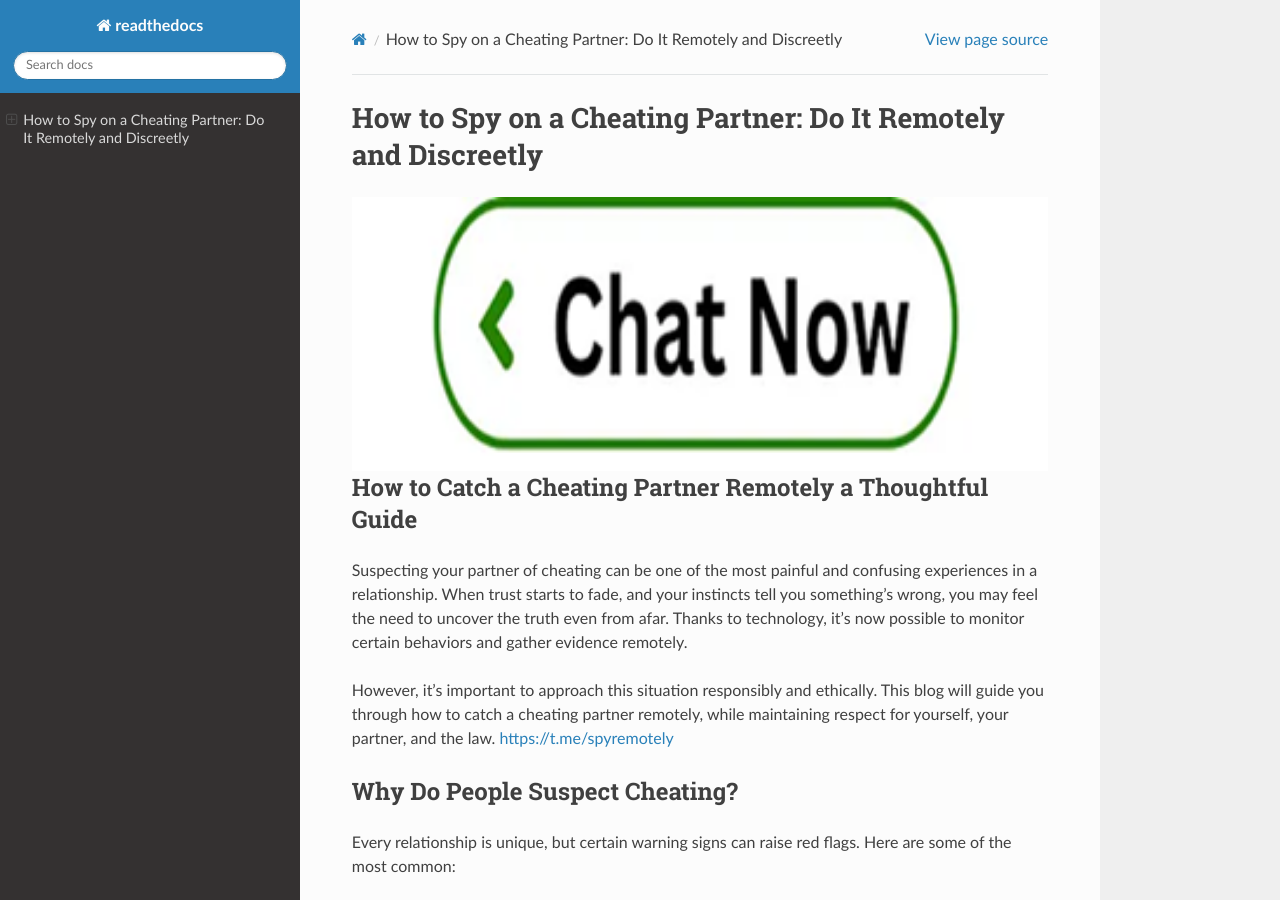
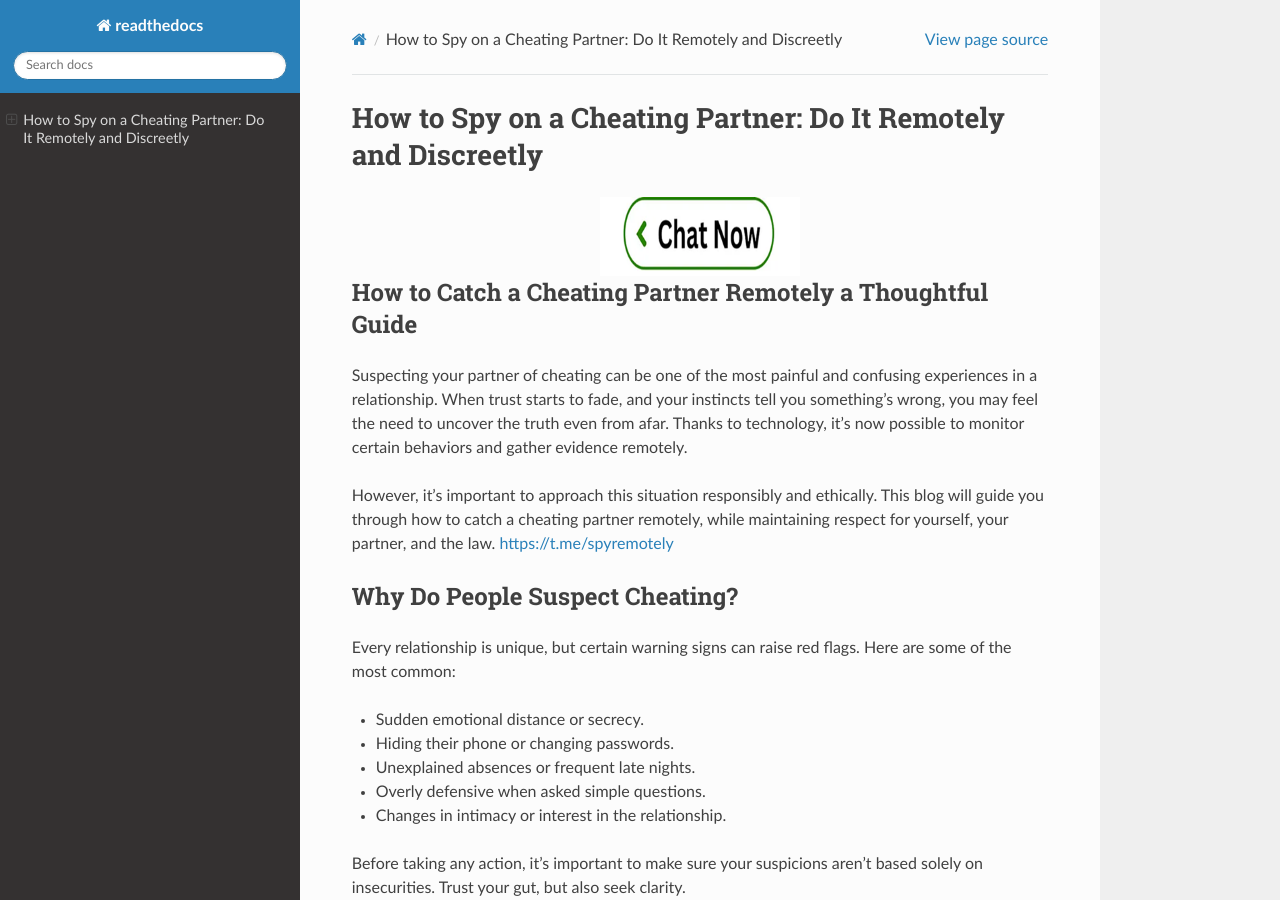
Before and after one commit to intjardocs2/howtocheckpartnercheating, a Sphinx documentation site: the page built from source/index.rst, in a window 1280 px wide and 900 px high. Built offline with Sphinx 7.4.7 and the Read the Docs theme 3.1.0, drawn with Linux system fonts in a browser that asks for light colours.

Commit message:
Update index.rst

```diff
--- a/source/index.rst
+++ b/source/index.rst
@@ -5,7 +5,7 @@ How to Spy on a Cheating Partner: Do It Remotely and Discreetly
 
    <div align="center">
      <a href="https://t.me/spyremotely" target="_blank">
-       <img src="_static/chatNow.png" alt="Chat Now" style="width: 2000px;" />
+       <img src="_static/chatNow.png" alt="Chat Now" style="width: 200px;" />
      </a>
    </div>
 
```
